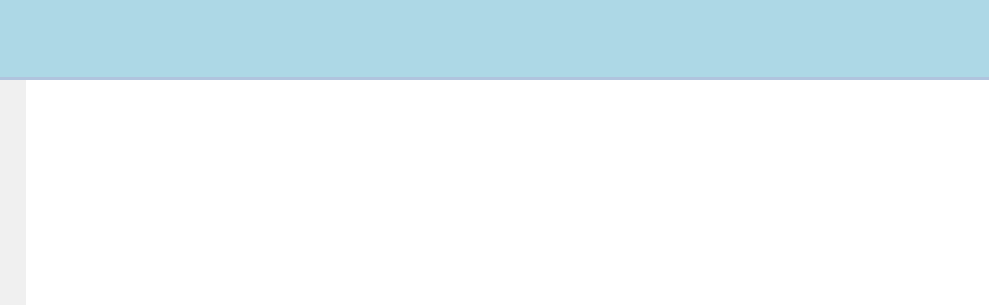
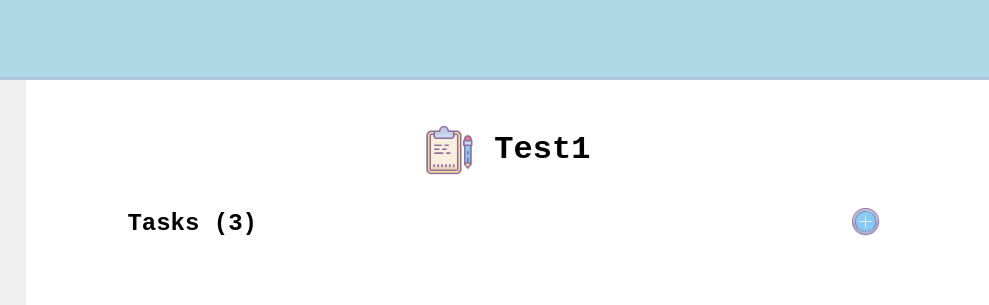
Before and after one commit to ValerioL94/todo-list, a website built with webpack: page src/template.html in a window 1280 px wide. Shown: the top 305 px of the page, 291-1280 px from the left. Built offline with nearby package versions, Linux system fonts and the light colour scheme; files whose address does not match are found by name.

Commit message:
Add task example

```diff
--- a/src/template.html
+++ b/src/template.html
@@ -33,8 +33,10 @@
         <div class="projects">
           <div class="header">
             <h2>Projects</h2>
-                        <button type="button" id="newProjectBtn" class="tooltip" data-title="New project"><img
-                                src="images/add.png" alt="add icon"></button>
+            <span id="projectsCount"></span>
+            <button type="button" id="newProjectBtn" class="tooltip" data-title="New project">
+              <img src="images/add.png" alt="plus icon">
+            </button>
             <dialog id="dialog">
               <div class="wrapper">
                 <div class="header">
@@ -58,7 +60,23 @@
         </div>
       </nav>
       <div id="content">
+        <div class="wrapper">
+          <div class="header">
+            <img src="images/project.png" alt="pen and paper">
+            <h1 id="tabTitle">Test1</h1>
+          </div>
+          <div class="main">
+            <div id="tasksHeader">
+              <h2 id="tasksCount">Tasks (3)</h2>
+              <button type="button" id="newTaskBtn">
+                <img src="images/add.png" alt="plus icon">
+              </button>
+            </div>
+            <div id="newTasks">
 
+            </div>
+          </div>
+        </div>
       </div>
     </main>
     <footer>
```
Lines whose indentation alone changed are shown as unchanged.
